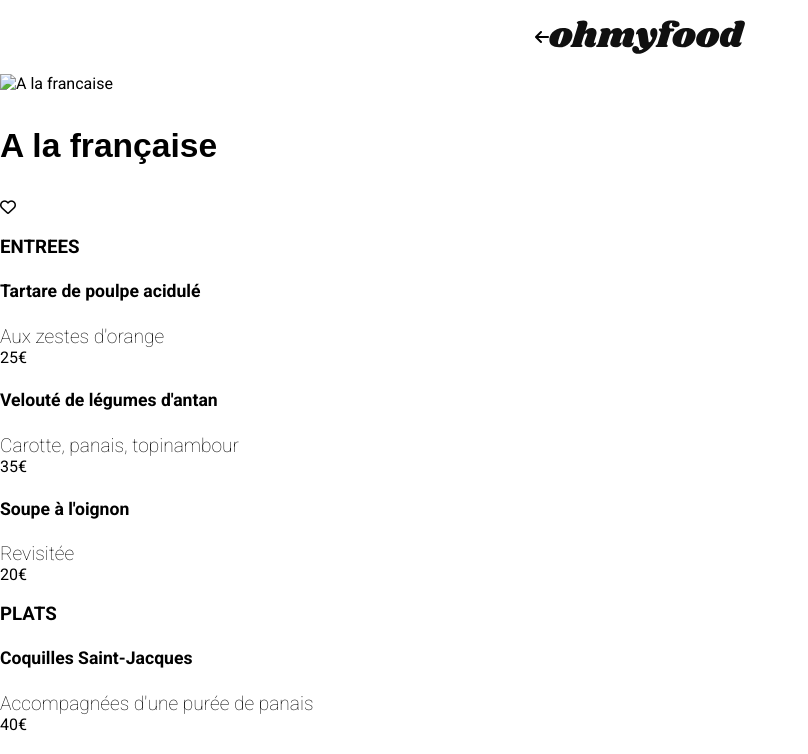
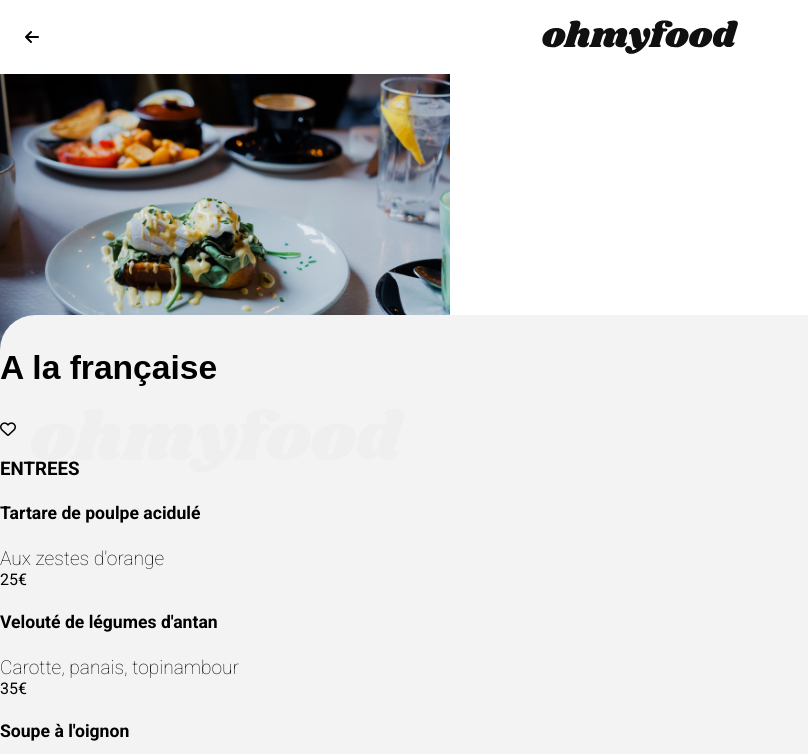
Before and after one commit to lourdeslazo/LourdesLazo_3_03042021, a website: page alafrancaise.html in a window 1280 px wide. Shown: the top 754 px of the page, without its empty margins (0-808 px from the left). Drawn offline with Linux system fonts and the light colour scheme; a web font is replaced by a local one.

Commit message:
A la francaise (Header + image)

```diff
--- a/alafrancaise.html
+++ b/alafrancaise.html
@@ -31,7 +31,7 @@
     <!--Main-->
     <main>
       <section class="menu">
-        <img src="" alt="A la francaise" />
+        <img src="images/alafrancaise.jpg" alt="A la francaise" />
         <article>
           <h1>A la française</h1>
           <div></div><i class="far fa-heart"></i></div>
--- a/sass/style.scss
+++ b/sass/style.scss
@@ -294,7 +294,7 @@ footer {
   }
 }
 
-/*A la francais*/
+/*A la francaise*/
 
 h1 {
   font-size: $font-primary;
@@ -305,6 +305,25 @@ h1 {
   display: flex;
   justify-content: center;
   align-items: center;
+
+  .fa-arrow-left {
+    position: absolute;
+    left: 25px;
+  }
+}
+
+.menu {
+  img {
+    height: 300px;
+  }
+
+  article {
+    border-radius: map-get($bd-radius, large);
+    position: absolute;
+    top: 315px;
+    background-color: lighten($color-fourth, 70);
+    width: 100%;
+  }
 }
 
 /*main*/
```
Also changed, not shown: .public/css/style.css, 1 other file.
